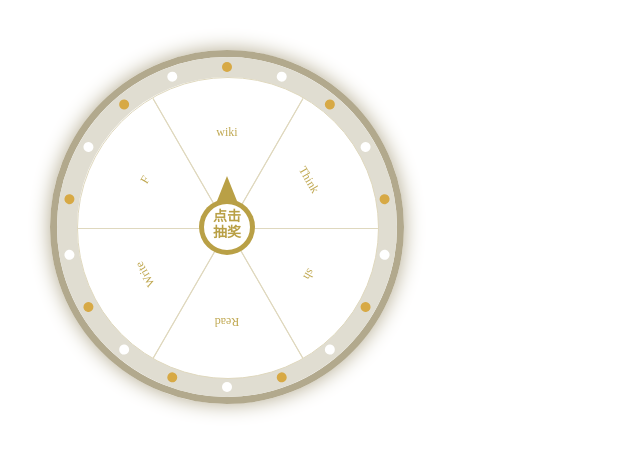
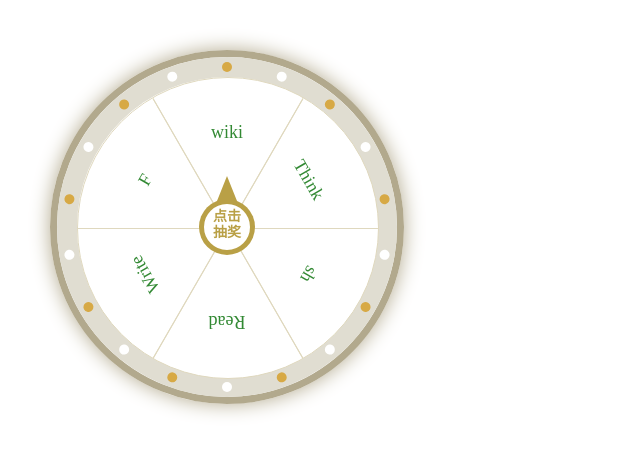
Before and after one commit to junxnone/roll, a plain HTML site: page index.html in a window 1280 px wide. Shown: the whole page, without its empty margins (0-640 px from the left). Drawn offline with Linux system fonts and the light colour scheme.

Commit message:
Update index.html

```diff
--- a/index.html
+++ b/index.html
@@ -168,8 +168,8 @@
       .turntable-wrap .turntable .gift li.no-gift span {
         background: #fff;
         line-height: 70px;
-        color: #bfa74f;
-        font-size: 12px;
+        color: #328933;
+        font-size: 18px;
       }
 
       .turntable-wrap .pointer {
```
